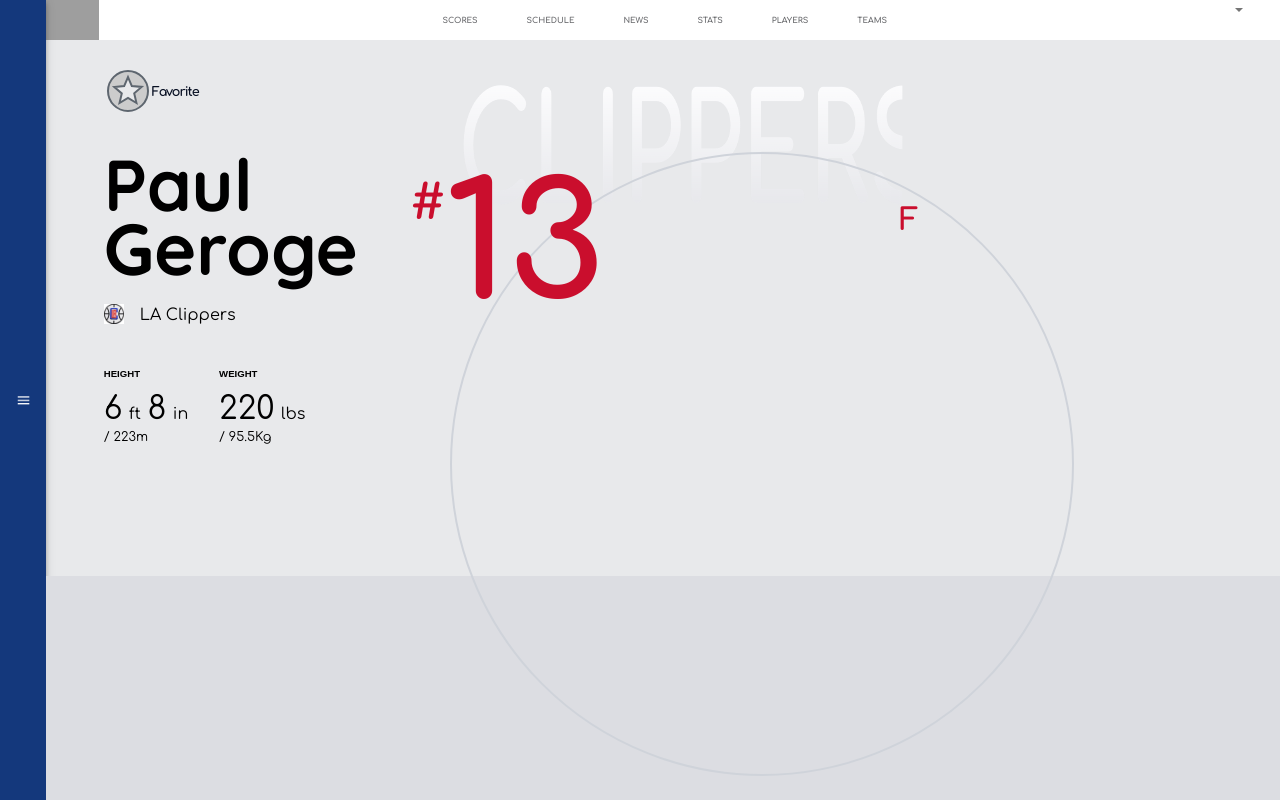
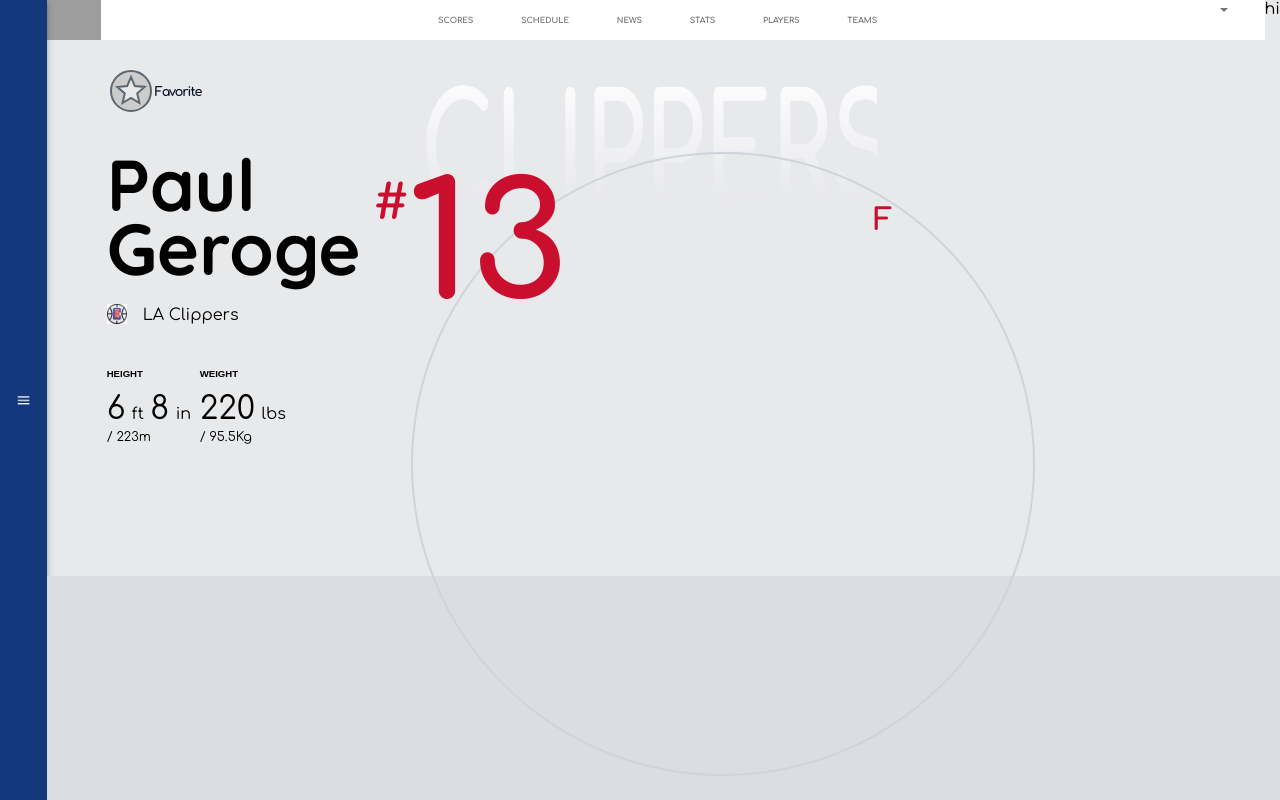
Before and after one commit to Avi98/nbaPlayerProfile, a React (Create React App) app: page / in a window 1280 px wide. Built offline with nearby package versions, Linux system fonts and the light colour scheme; grey boxes are pictures that could not be loaded.

Commit message:
right container hooked

```diff
--- a/src/App.tsx
+++ b/src/App.tsx
@@ -2,7 +2,7 @@
 import './App.css';
 import { nbaIcon, downArrow, Menu } from './images';
 import { Container, CompoundGrid, Navbar, Icon, MenuItems, DisplayIcon, Sidebar, IconCotainer, SubContainer } from './styles';
-import { PersonalInfo, MiddleContainer, PlayerPosition,PlayerNumber } from './components';
+import { PersonalInfo, MiddleContainer, RightInfoContainer } from './components';
 
 const App: React.FC = () => {
   return (
@@ -33,6 +33,7 @@
         <SubContainer>
         </SubContainer>
         <MiddleContainer />
+        <RightInfoContainer />
       </CompoundGrid>
 
     </Container>
--- /dev/null
+++ b/src/components/RightInfoContainer.tsx
@@ -0,0 +1,11 @@
+import * as React from 'react';
+
+export interface RightInfoContainerProps {
+
+}
+
+const RightInfoContainer: React.SFC<RightInfoContainerProps> = () => {
+    return (<div>hi</div>  );
+}
+
+export default RightInfoContainer;
--- a/src/components/index.ts
+++ b/src/components/index.ts
@@ -3,6 +3,7 @@
 import MiddleContainer from "./MiddleContainer";
 import PlayerPosition from "./PlayerPosition";
 import PlayerNumber from "./PlayerNumber";
+import RightInfoContainer from "./RightInfoContainer";
 
 
-export {PersonalInfo, PlayerNumber, FavoriteContainer, MiddleContainer, PlayerPosition};
+export {PersonalInfo, PlayerNumber, FavoriteContainer, MiddleContainer, PlayerPosition, RightInfoContainer};
--- a/src/styles.ts
+++ b/src/styles.ts
@@ -23,7 +23,7 @@
     height: 100%;
     background-color: var(--grey);
     grid-template-rows: 2.5rem 2em 2.5rem  2.5rem [name-start]minmax(var(--verticalSmPadding), auto)[name-end] var(--smallSpace) [clubName-start] 2rem[clubName-end] var(--verticalSmPadding) [measurement-start]minmax(var(--verticalPadding), auto)[measurement-end] minmax(var(--verticalSmPadding), auto) [sub-start] minmax(7rem, auto) 7rem [sub-end];
-    grid-template-columns:  4fr [content-start] 5fr[content-end] 10fr 9fr 2fr 8fr 3fr 7fr 5fr 6fr 6fr 5fr 7fr 3fr 8fr 2fr 9fr 1fr 10fr;
+    grid-template-columns:  4fr [content-start] 5fr[content-end] 2fr 5fr 2fr 8fr 3fr 7fr 5fr 6fr 6fr 5fr 7fr 3fr 8fr 2fr 9fr 1fr 10fr;
     .circle{
   grid-row:5 / sub-start;
   grid-column:clubName-start / 7;
```
